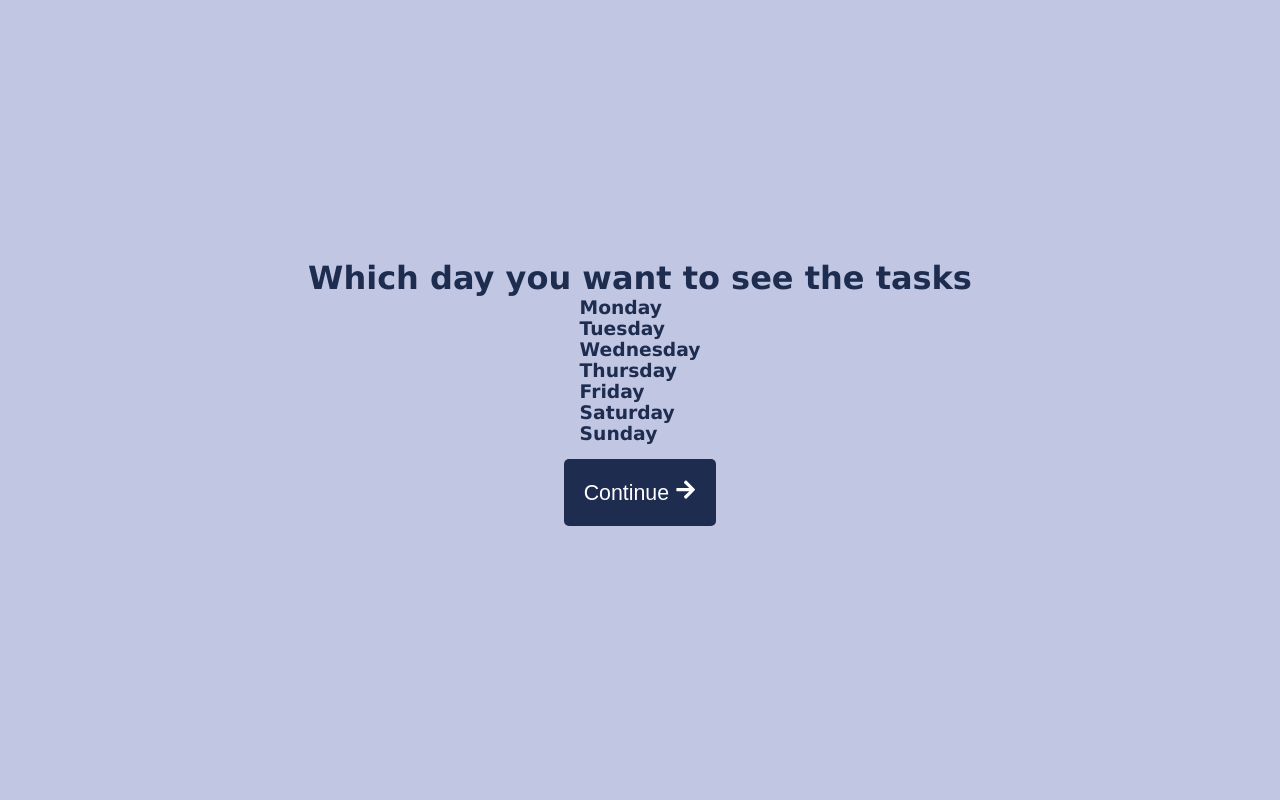
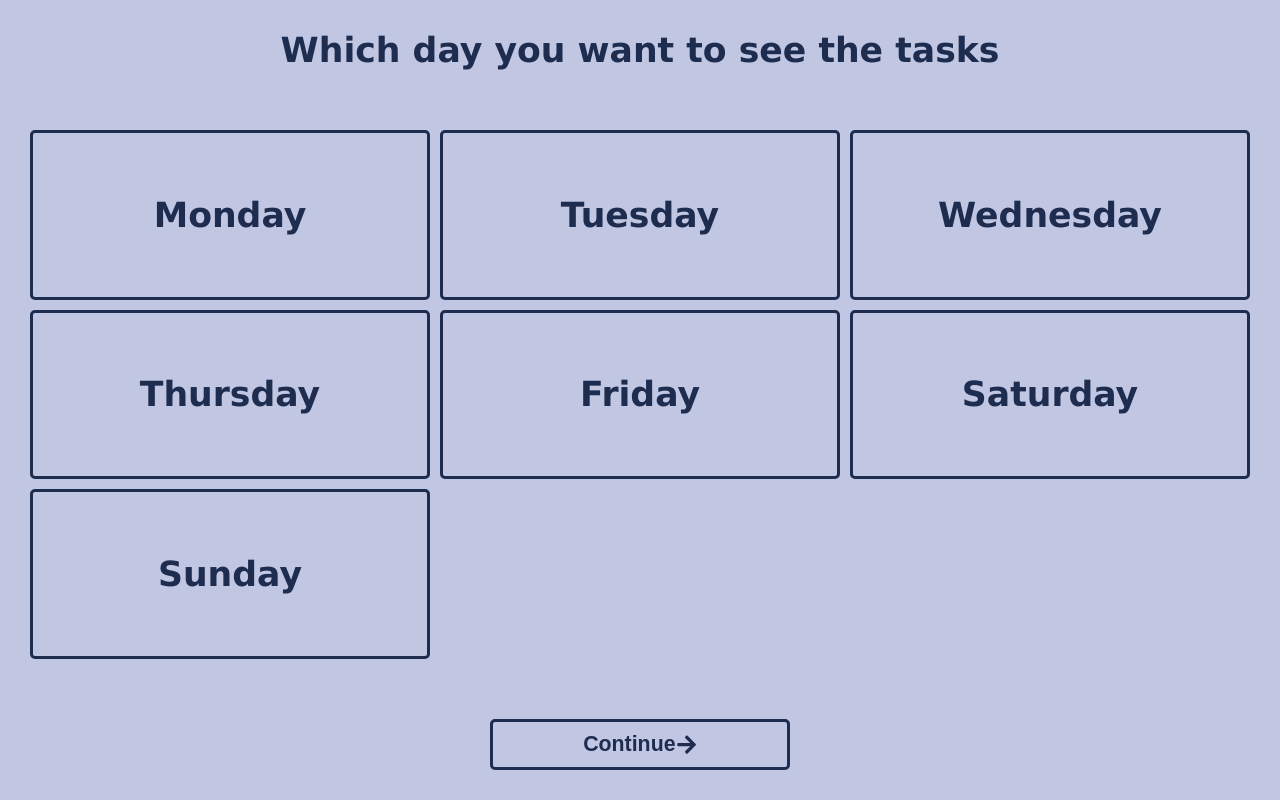
Before and after one commit to GustavoSMelo/TaskManager, a Next.js app in the folder frontend/: page /home in a window 1280 px wide. Built offline with nearby package versions, Linux system fonts and the light colour scheme.

Commit message:
style of home page done

```diff
--- a/frontend/styles/home.style.ts
+++ b/frontend/styles/home.style.ts
@@ -1,67 +1,113 @@
-import styled, {keyframes} from 'styled-components'
-
-const borderAnimation = keyframes`
-    from {
-        transform: translateY(50%)
-    } to {
-        transform: translateY(45%)
-    }
-`
+import styled from 'styled-components'
 
 export const Container = styled.main`
 
+    background-color: #C1C7E3;
     display: flex;
-    background-color: #C1C7E3;
+    flex-direction: column;
     height: 100vh;
-    flex-direction: column;
-    align-items: center;
-    justify-content: center;
 
     h1 {
+        font-size: 26pt;
         font-family: Verdana, Geneva, Tahoma, sans-serif;
         color: #1d2c4f;
+        text-align: center;
+        margin: 30px;
     }
 
-    ul {
-        margin-top: 40px;
+    article {
+        display: grid;
+        grid-template-columns: 1fr 1fr 1fr;
+        width: 100%;
+        height: 100%;
+        grid-gap: 10px;
+        padding: 30px;
     }
 
-    ul > li {
-        margin: 10px;
-        list-style-type: none;
-        font-size: 16pt;
-        font-family: Verdana, Geneva, Tahoma, sans-serif;
-        padding: 20px;
+    section {
+        display: flex;
+        align-items: center;
+        justify-content: center;
+        cursor: pointer;
+        border: solid 3px #1d2c4f;
+        border-radius: 5px;
         transition: 0.5s;
-        cursor: pointer;
     }
 
-    ul > li:hover {
-        font-size: 18pt;
-        transition: 0.5s;
-        border-radius: 5px;
+    section > h1 {
+        color: #1d2c4f;
+        font-family: Verdana, Geneva, Tahoma, sans-serif;
+        font-weight: bold;
     }
 
-    ul > li:nth-child(2) {
-        font-size: 22pt;
+    section:hover {
+        box-shadow: 1px 1px 6px #303030;
         transition: 0.5s;
-        border-top: 3px solid #1d2c4f;
-        border-bottom: 3px solid #1d2c4f;
-        border-left: 3px solid #1d2c4f;
-        border-right: 3px solid #1d2c4f;
-        border-radius: 5px;
     }
 
-    button {
+    .choosedDay {
         background-color: #1d2c4f;
         border: none;
+        transition: 0.5s;
+        cursor: default;
+    }
+
+    .choosedDay > h1 {
+        color: #fff !important;
+    }
+
+    .btnNotChoosed {
+        width: 300px;
+        margin: 30px auto;
+        cursor: not-allowed;
+        background-color: transparent;
+        border: 3px solid #1d2c4f;
+        padding: 10px;
+        font-size: 16pt;
+        font-weight: bold;
+        color: #1d2c4f;
+        display: flex;
+        align-items: center;
+        justify-content: center;
         border-radius: 5px;
-        padding: 20px;
-        margin: 15px;
+        transition: 0.5s;
+    }
+
+    .btnChoosed {
+        width: 300px;
+        margin: 30px auto;
+        cursor: pointer;
+        background-color: #1d2c4f;
+        border: 3px solid transparent;
+        padding: 10px;
+        font-size: 16pt;
+        font-weight: bold;
         color: #fff;
-        font-size: 16pt;
-        cursor: pointer;
+        display: flex;
+        align-items: center;
+        justify-content: center;
+        border-radius: 5px;
+        transition: 0.5s;
+    }
 
+    @media screen and (max-width: 920px){
+
+        article {
+            grid-template-columns: 1fr 1fr;
+        }
+    }
+
+    @media screen and (max-width: 660px) {
+
+        height: 100%;
+
+        article {
+            grid-template-columns: 1fr;
+        }
+
+        section {
+            padding: 30px;
+        }
     }
 
 `
```
